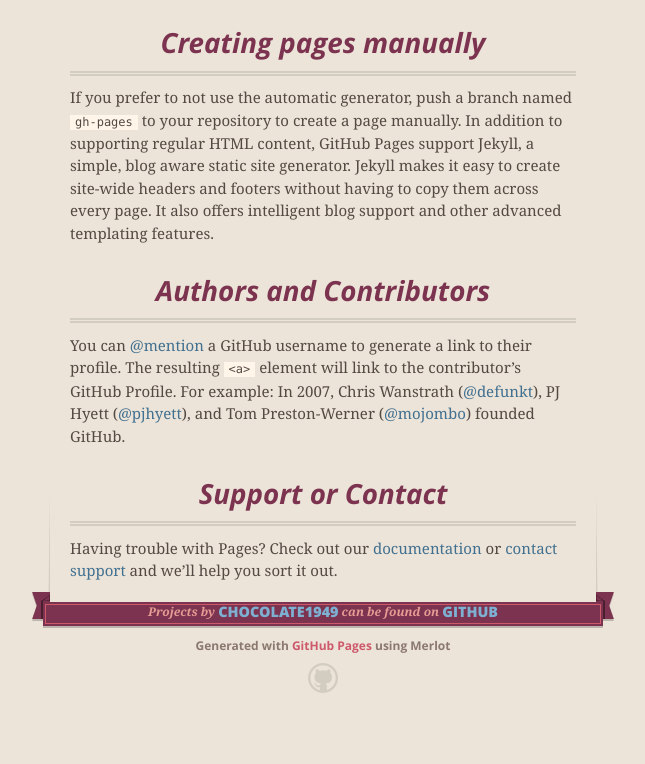
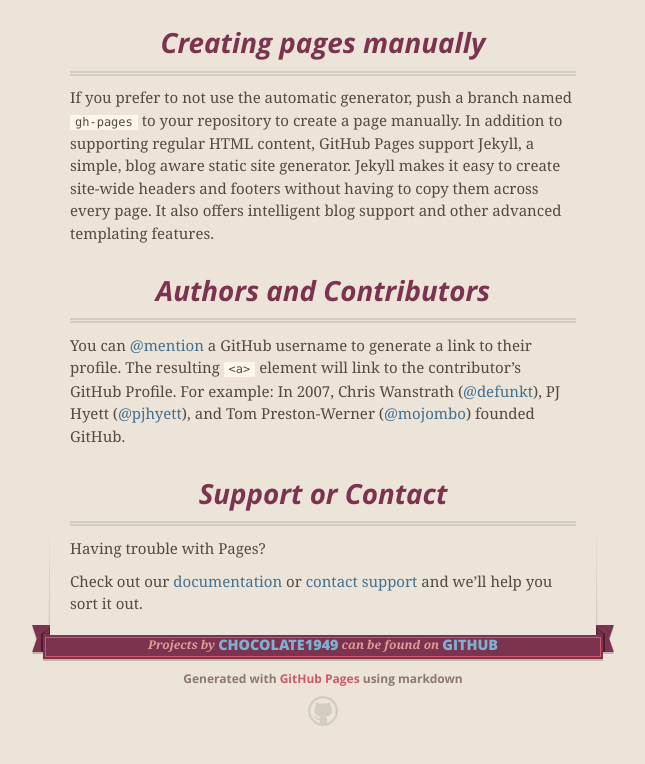
Before and after one commit to Chocolate1949/chocolate1949.github.com, a plain HTML site: page index.html in a window 1280 px wide. Shown: the part 694-1458 px from the top of the page, without its empty margins (317-962 px from the left). Before the commit the page ends 1427 px from the top, so only its background shows below. Drawn offline with nearby package versions, Linux system fonts and the light colour scheme.

Commit message:
Update index.html (#1)

```diff
--- a/index.html
+++ b/index.html
@@ -68,9 +68,12 @@
 <p>You can <a href="https://help.github.com/articles/basic-writing-and-formatting-syntax/#mentioning-users-and-teams" class="user-mention">@mention</a> a GitHub username to generate a link to their profile. The resulting <code>&lt;a&gt;</code> element will link to the contributor’s GitHub Profile. For example: In 2007, Chris Wanstrath (<a href="https://github.com/defunkt" class="user-mention">@defunkt</a>), PJ Hyett (<a href="https://github.com/pjhyett" class="user-mention">@pjhyett</a>), and Tom Preston-Werner (<a href="https://github.com/mojombo" class="user-mention">@mojombo</a>) founded GitHub.</p>
 
 <h3>
-<a id="support-or-contact" class="anchor" href="#support-or-contact" aria-hidden="true"><span aria-hidden="true" class="octicon octicon-link"></span></a>Support or Contact</h3>
+<a id="support-or-contact" class="anchor" href="#support-or-contact" aria-hidden="true"><span aria-hidden="true" class="octicon octicon-link"></span></a>
+Support or Contact
+</h3>
 
-<p>Having trouble with Pages? Check out our <a href="https://help.github.com/pages">documentation</a> or <a href="https://github.com/contact">contact support</a> and we’ll help you sort it out.</p>
+<p>Having trouble with Pages?</p>
+<p>Check out our <a href="https://help.github.com/pages">documentation</a> or <a href="https://github.com/contact">contact support</a> and we’ll help you sort it out.</p>
       </section>
 
       <footer>
@@ -81,7 +84,7 @@
           <span class="left-tail"></span>
           <span class="right-tail"></span>
         </span>
-        <p>Generated with <a href="https://pages.github.com">GitHub Pages</a> using Merlot</p>
+        <p>Generated with <a href="https://pages.github.com">GitHub Pages</a> using markdown</p>
         <span class="octocat"></span>
       </footer>
 
```
